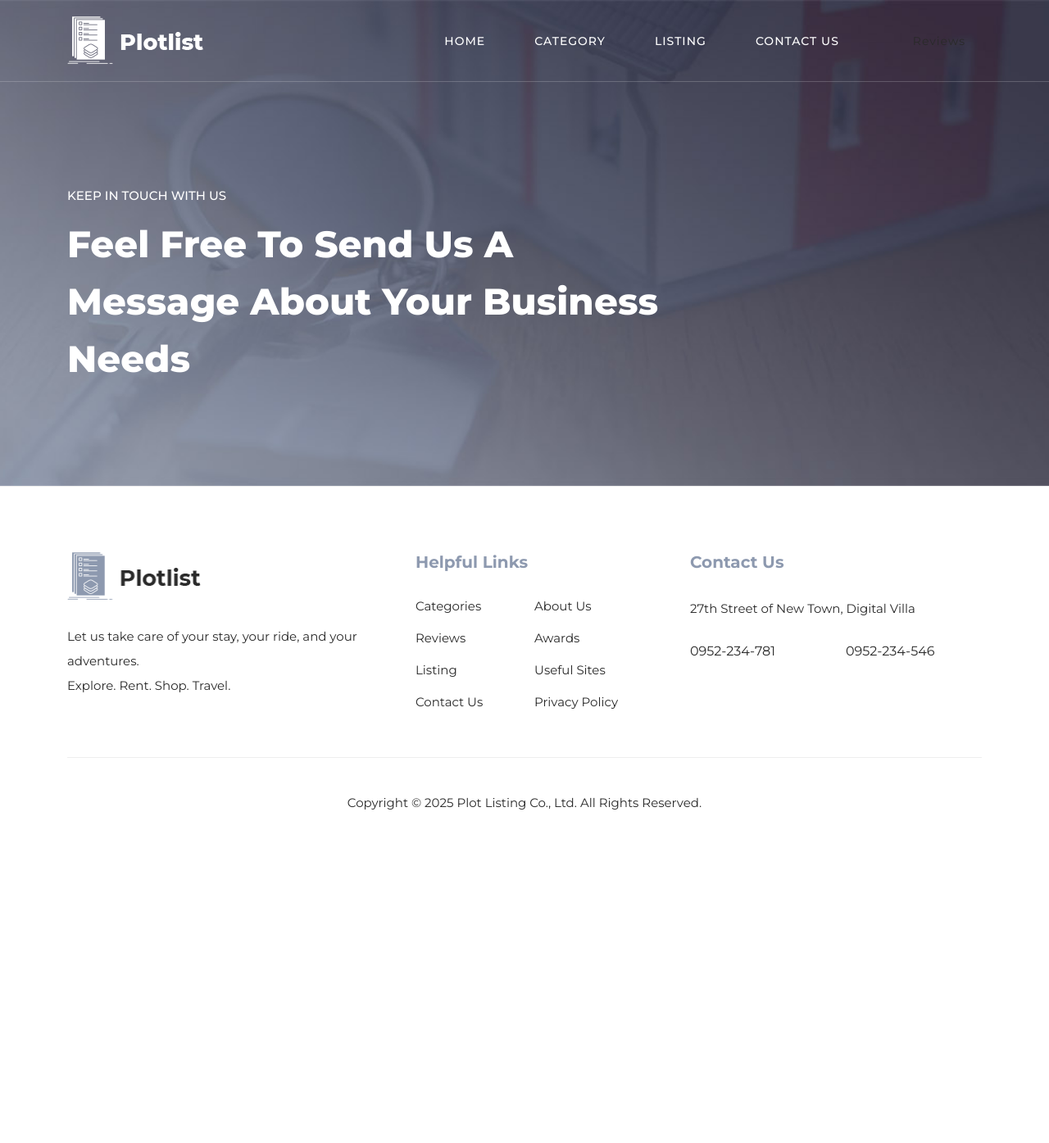
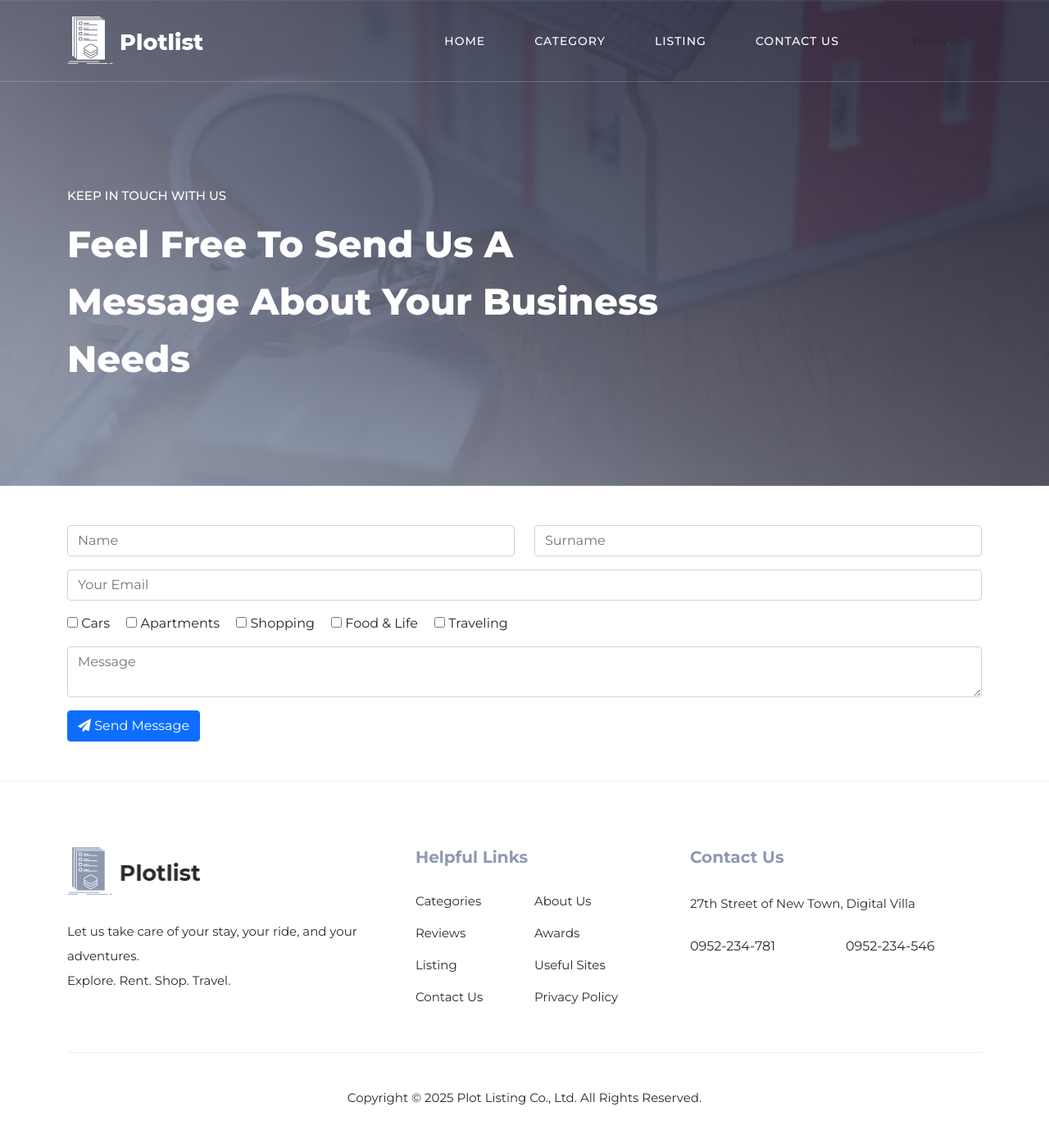
Before and after one commit to denissadikovpro/zaverecnyproject, a PHP site: page /contact.php in a window 1280 px wide. Shown: the whole page at 82% size. Before the commit the page ends 988 px from the top, so only its background shows below. Run offline with PHP 8.4, Linux system fonts and the light colour scheme.

Commit message:
added form: name, surname, email, checkboxes, message textarea, submit button

```diff
--- a/contact.php
+++ b/contact.php
@@ -124,7 +124,65 @@ $controller->handleRequest();
 
 
 
+<section class="container py-5">
 
+    <!-- Success message alert -->
+    <?php if ($controller->success): ?>
+        <div class="alert alert-success"><?= htmlspecialchars($controller->success) ?></div>
+    <?php endif; ?>
+
+    <!-- Display form errors -->
+    <?php foreach ($controller->errors as $err): ?>
+        <div class="alert alert-danger"><?= htmlspecialchars($err) ?></div>
+    <?php endforeach; ?>
+
+    <!-- Contact form starts here -->
+    <form method="POST">
+        <div class="row">
+            <!-- Name input field -->
+            <div class="col-md-6 mb-3">
+                <input type="text" name="name" class="form-control" placeholder="Name"
+                       value="<?= htmlspecialchars($controller->name) ?>">
+            </div>
+
+            <!-- Surname input field -->
+            <div class="col-md-6 mb-3">
+                <input type="text" name="surname" class="form-control" placeholder="Surname"
+                       value="<?= htmlspecialchars($controller->surname) ?>">
+            </div>
+        </div>
+
+        <!-- Email input field -->
+        <div class="mb-3">
+            <input type="email" name="email" class="form-control" placeholder="Your Email"
+                   value="<?= htmlspecialchars($controller->email) ?>">
+        </div>
+
+        <!-- Category checkboxes -->
+        <div class="mb-3">
+            <?php
+            $options = ['Cars', 'Apartments', 'Shopping', 'Food & Life', 'Traveling'];
+            foreach ($options as $opt): ?>
+                <label class="me-3">
+                    <input type="checkbox" name="categories[]" value="<?= $opt ?>"
+                        <?= in_array($opt, $controller->categories) ? 'checked' : '' ?>>
+                    <?= $opt ?>
+                </label>
+            <?php endforeach; ?>
+        </div>
+
+        <!-- Message textarea -->
+        <div class="mb-3">
+            <textarea name="message" class="form-control"
+                      placeholder="Message"><?= htmlspecialchars($controller->message) ?></textarea>
+        </div>
+
+        <!-- Submit button -->
+        <button class="btn btn-primary">
+            <i class="fa fa-paper-plane"></i> Send Message
+        </button>
+    </form>
+</section>
 
 
 <!-- footer section starts -->
```
